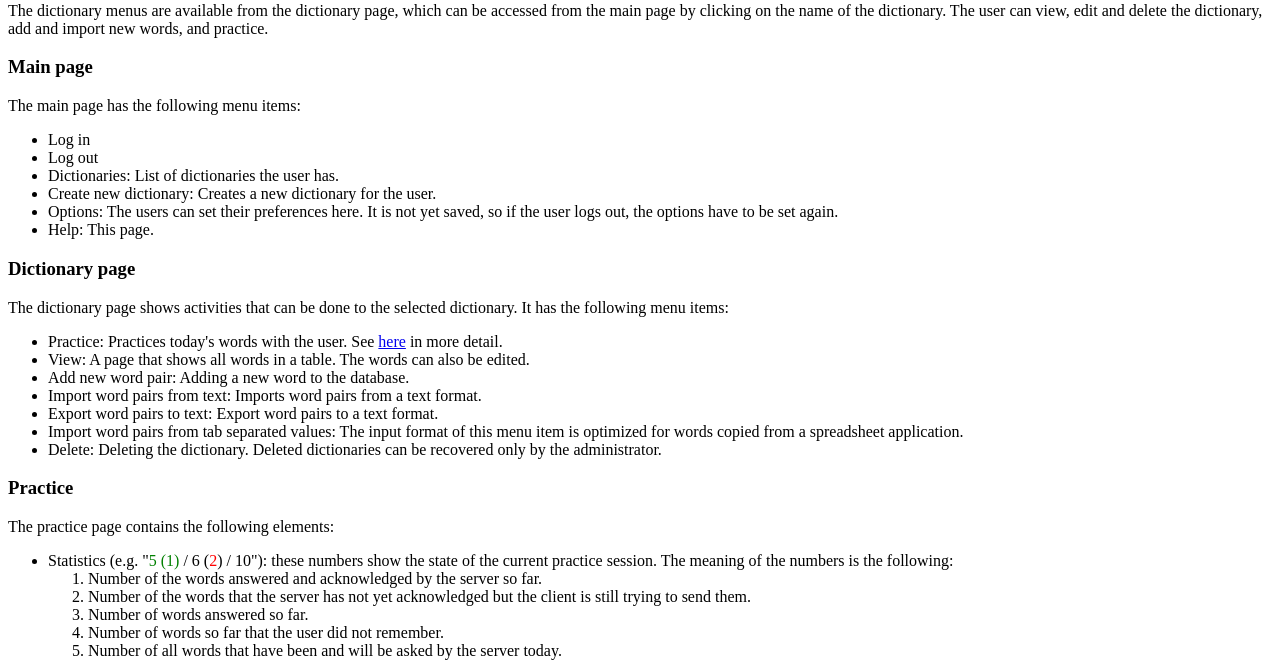
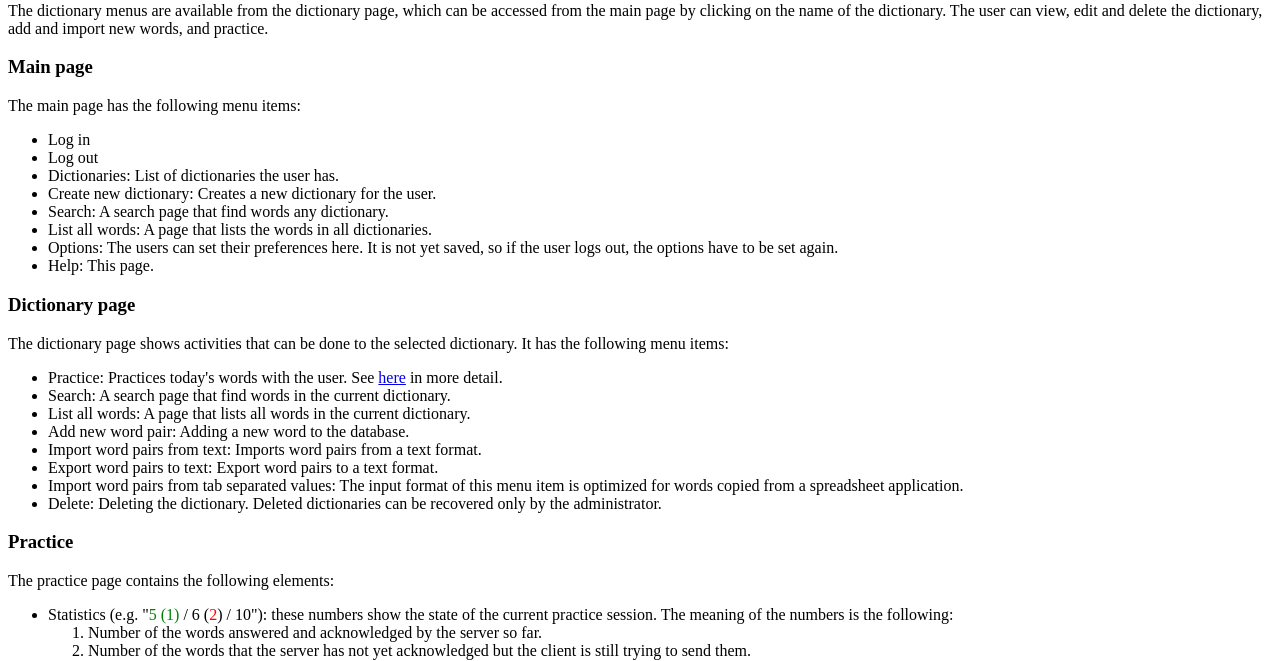
Before and after one commit to hcs42/ExponWords, a Django app: template templates/ew/help/en.html in a window 1280 px wide. Shown: the part 526-1187 px from the top of the page. Run offline with Django 3.2, Linux system fonts and the light colour scheme; the template is opened without the code that fills it, so the values that code supplies are empty.

Commit message:
Help page updated

```diff
--- a/templates/ew/help/en.html
+++ b/templates/ew/help/en.html
@@ -84,6 +84,8 @@
   <li>Log out</li>
   <li>Dictionaries: List of dictionaries the user has.</li>
   <li>Create new dictionary: Creates a new dictionary for the user.</li>
+  <li>Search: A search page that find words any dictionary.</li>
+  <li>List all words: A page that lists the words in all dictionaries.</li>
   <li>Options: The users can set their preferences here. It is not yet saved,
   so if the user logs out, the options have to be set again.</li>
   <li>Help: This page.</li>
@@ -97,8 +99,9 @@
 <ul>
   <li>Practice: Practices today's words with the user. See
   <a href="#practice">here</a> in more detail.</li>
-  <li>View: A page that shows all words in a table. The words can also be
-  edited.</li>
+  <li>Search: A search page that find words in the current dictionary.</li>
+  <li>List all words: A page that lists all words in the current
+  dictionary.</li>
   <li>Add new word pair: Adding a new word to the database.</li>
   <li>Import word pairs from text: Imports word pairs from a text format.</li>
   <li>Export word pairs to text: Export word pairs to a text format.</li>
--- a/templates/ew/help/hu.html
+++ b/templates/ew/help/hu.html
@@ -82,6 +82,8 @@
   <li>Szótárak: Itt látod a szótáraidat, és ezekre kattintva tudod elérni a
   szótárak oldalait.</li>
   <li>Új szótár készítése</li>
+  <li>Keresés: Bármelyik szótárban keres.</li>
+  <li>Minden szó kilistázása: Kilistázza az összes szótár összes szavát.</li>
   <li>Beállítások: Itt tudod változtatni a beállításaid. Egyelőre csak a nyelvet
   lehet állítani. A beállítások nincsenek elmentve; ha kijelentkezel, nem
   maradnak meg.</li>
@@ -96,8 +98,8 @@
 <ul>
   <li>Gyakorlás: A mai szavak gyakorlása. Lásd részletesebben
   <a href="#practice">itt</a>.</li>
-  <li>Megtekintés: Ez az oldal megmutatja a szótárban lévő szavakat, amiket
-  szerkeszteni is lehet.</li>
+  <li>Keresés: Az aktuális szótárban keres.</li>
+  <li>Minden szó kilistázása: Kilistázza az aktuális szótár összes szavát.</li>
   <li>Új szópár hozzáadása</li>
   <li>Szópárok importálása szövegből: Egy szöveges formátumból importál
   szópárokat a kiválasztott szótárba.</li>
```
